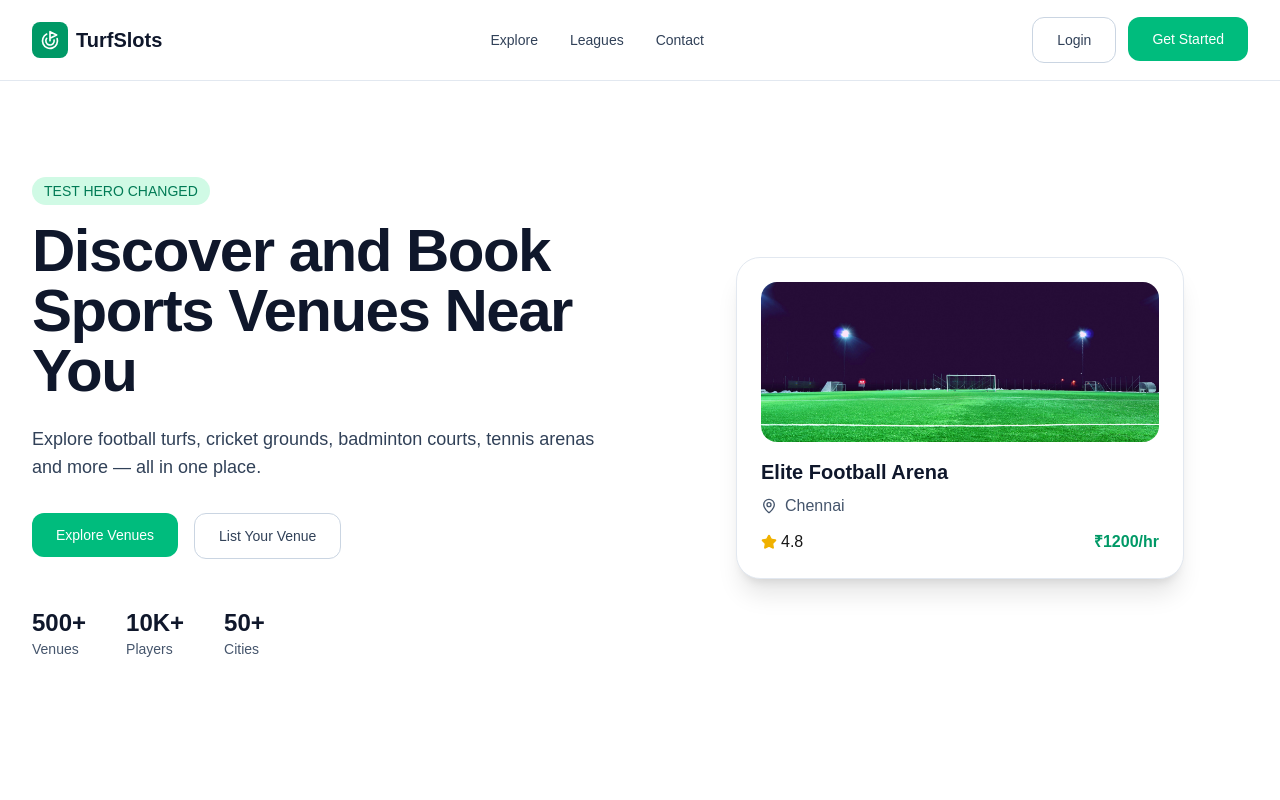
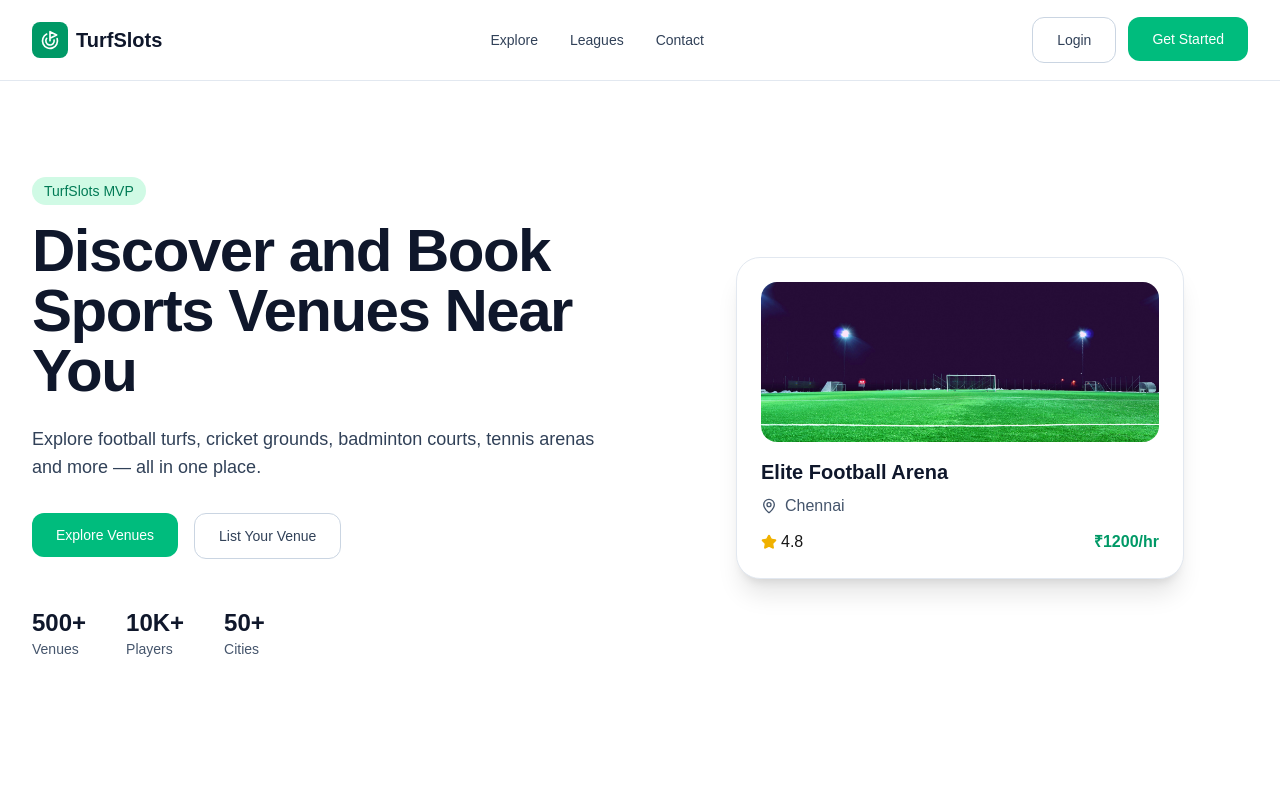
Before and after one commit to hebermunsoc-dotcom/sportvenue, a Next.js app: page / in a window 1280 px wide. Shown: the top 800 px of the page. Built offline with nearby package versions, Linux system fonts and the light colour scheme; no server answers.

Commit message:
Updated metadata and README

```diff
--- a/src/features/Home/CallToActionSection.tsx
+++ b/src/features/Home/CallToActionSection.tsx
@@ -8,7 +8,7 @@ export default function CallToActionSection() {
       <Container>
         <div className="rounded-3xl bg-emerald-600 px-8 py-16 text-center text-white md:px-16">
           <h2 className="mb-4 text-4xl font-bold">
-            Own a Sports Venue?
+            THIS CTA IS CHANGED
           </h2>
 
           <p className="mx-auto mb-8 max-w-2xl text-emerald-50">
--- a/src/features/Home/HeroSection.tsx
+++ b/src/features/Home/HeroSection.tsx
@@ -11,7 +11,7 @@ export default function HeroSection() {
         <div className="grid items-center gap-16 lg:grid-cols-2">
           <div>
             <span className="mb-4 inline-block rounded-full bg-emerald-100 px-3 py-1 text-sm font-medium text-emerald-700">
-              TEST HERO CHANGED
+              TurfSlots MVP
             </span>
 
             <h1 className="mb-6 text-5xl font-bold tracking-tight text-slate-900 md:text-6xl">
```
